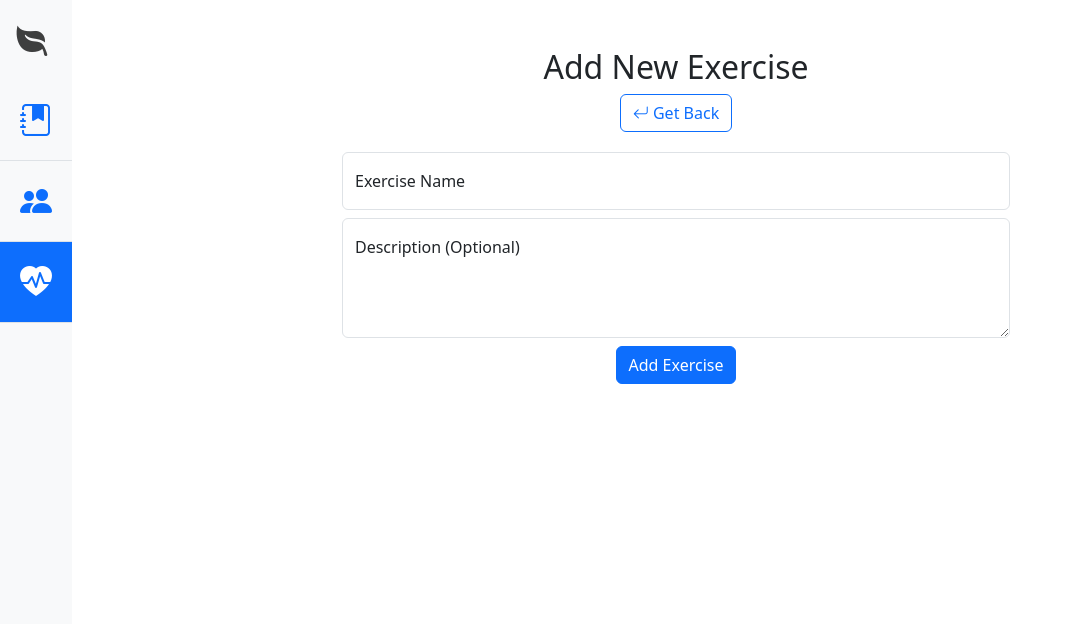
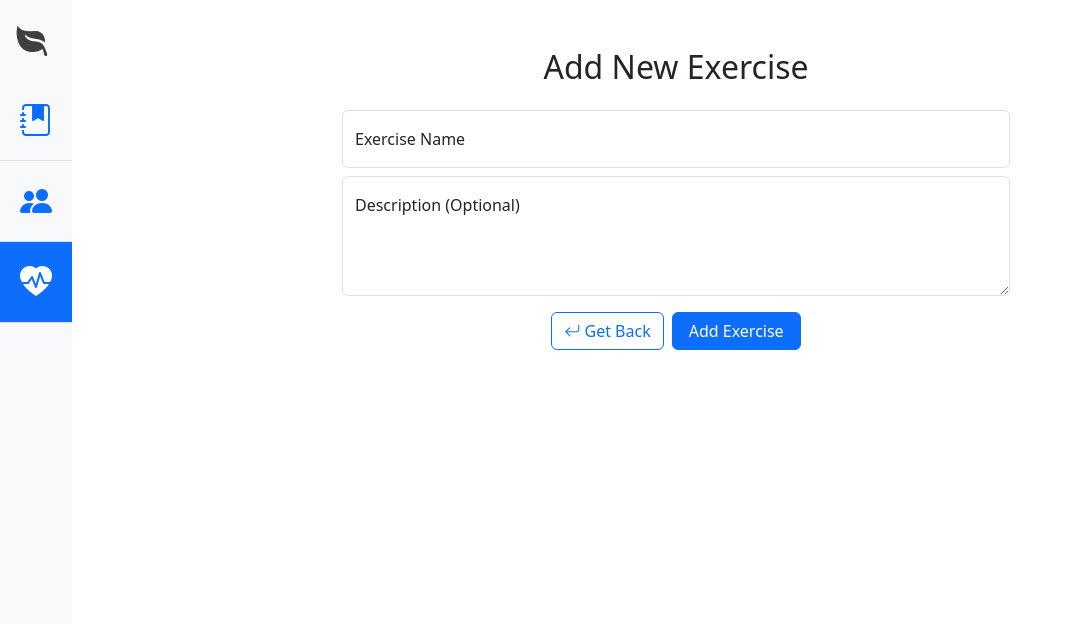
Before and after one commit to FuriousTofu/trainer-journal, a Flask app: page /exercises/add in a window 1280 px wide. Shown: the top 624 px of the page, without its empty margins (0-1073 px from the left). Run offline with Flask 3, Linux system fonts and the light colour scheme; the visitor is signed in with stand-in values (Sample User, id 1).

Commit message:
style changes

```diff
--- a/templates/add_client.html
+++ b/templates/add_client.html
@@ -59,7 +59,7 @@
             <a href="{{ url_for('.clients') }}" class="btn btn-outline-primary">
                 <i class="bi bi-arrow-return-left"></i> Get Back
             </a>
-            {{ form.submit(class="btn btn-primary") }}
+            {{ form.submit(class="btn btn-primary px-3") }}
         </div>
     </form>
 {% endblock %}
--- a/templates/add_exercise.html
+++ b/templates/add_exercise.html
@@ -6,9 +6,6 @@
 
 {% block main %}
     <h2 class="h2">Add New Exercise</h2>
-    <a href="{{ url_for('.exercises') }}" class="btn btn-outline-primary mb-1">
-        <i class="bi bi-arrow-return-left"></i> Get Back
-    </a>
     <form method="post" action="{{ url_for('.add_exercise') }}" novalidate class="add-form">
         {{ form.hidden_tag() }}
         <div class="form-floating mb-2">
@@ -25,8 +22,11 @@
                 <div class="text-danger small">{{ error }}</div>
             {% endfor %}
         </div>
-        <div class="mb-2">
-            </i>{{ form.submit(class="btn btn-primary") }}
+        <div class="d-flex justify-content-center gap-2 mt-3">
+            <a href="{{ url_for('.exercises') }}" class="btn btn-outline-primary">
+                <i class="bi bi-arrow-return-left"></i> Get Back
+            </a>
+            {{ form.submit(class="btn btn-primary px-3") }}
         </div>
     </form>
 {% endblock %}
--- a/templates/layout.html
+++ b/templates/layout.html
@@ -42,7 +42,7 @@
                    style="width: 4.5rem; position: sticky; top: 0;">
                 <a  href="/"
                     class="d-block p-3 link-body-emphasis text-decoration-none">
-                    <i class="bi bi-leaf-fill {% if request.endpoint == 'main.index' %}text-success{% endif %}" style="font-size:2rem;" aria-hidden="true"></i>
+                    <i class="bi bi-leaf-fill {% if request.path == '/' %}text-success{% endif %}" style="font-size:2rem;" aria-hidden="true"></i>
                     <span class="visually-hidden">TrainerJournal</span>
                 </a>
                 <ul class="nav nav-pills nav-flush flex-column mb-auto text-center">
```
